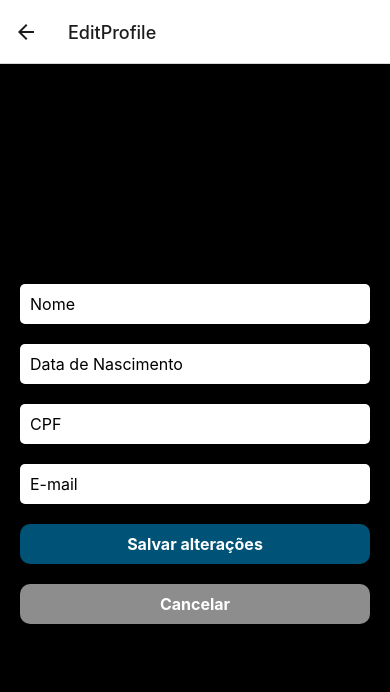
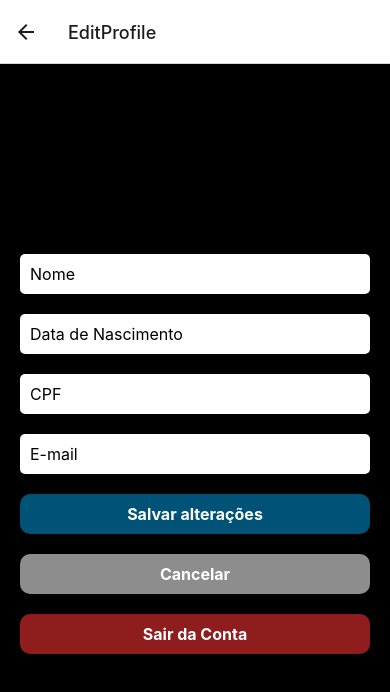
Before and after one commit to PedroBizon/AppOrganizacaoTarefas, a React Native app: screen /EditProfile in a window 390 px wide. Shown: the top 692 px of the page. Built offline with nearby package versions, Linux system fonts and the light colour scheme.

Commit message:
Update EditProfile

```diff
--- a/src/Screens/EditProfile.js
+++ b/src/Screens/EditProfile.js
@@ -77,6 +77,13 @@ const EditProfile = ({ navigation, route }) => {
         textColor="#fff"
         onPress={() => navigation.navigate('Home')}
       />
+      <CustomButton
+        text="Sair da Conta"
+        backgroundColor="#8F1D1D"
+        textColor="#fff"
+        borderRadius={10}
+        onPress={() => navigation.navigate('Login')}
+      />
     </View>
   );
 };
```
